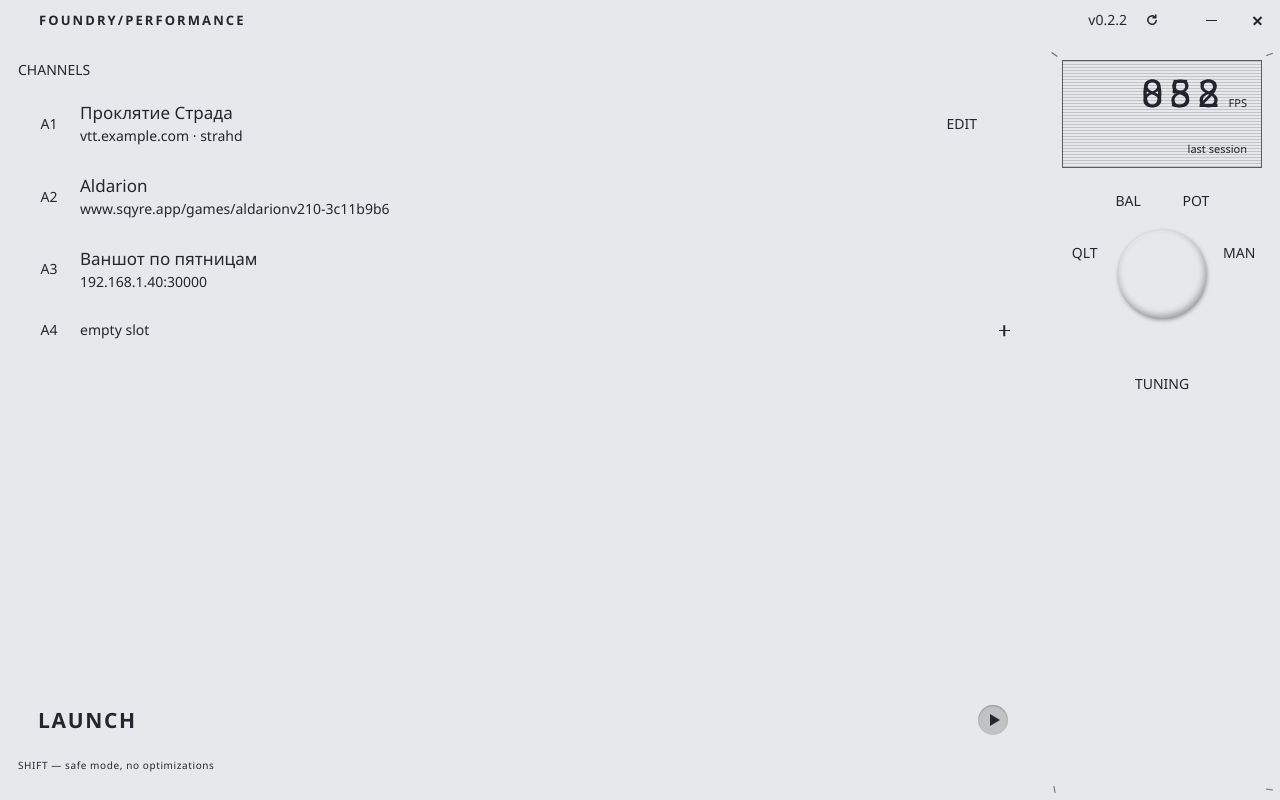
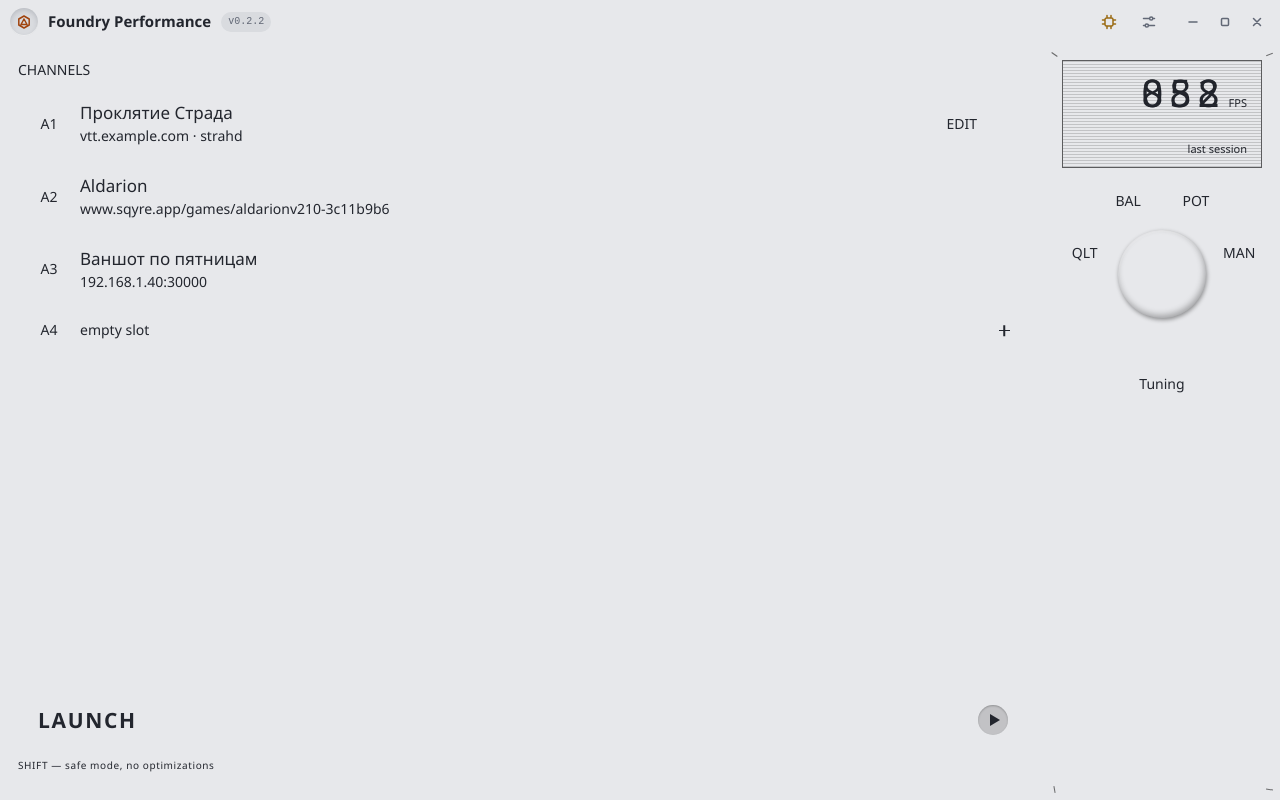
Before and after one commit to TacticalOtaku/FoundryPerformance, a Svelte app: page / in a window 1280 px wide. Built offline with nearby package versions, Linux system fonts and the light colour scheme; a web font is replaced by a local one.

Commit message:
feat: Tactile title bar with version chip, update pill and FLC-style GPU badge

```diff
--- a/src-tauri/capabilities/launcher.json
+++ b/src-tauri/capabilities/launcher.json
@@ -9,6 +9,7 @@
     "core:window:allow-close",
     "core:window:allow-destroy",
     "core:window:allow-minimize",
+    "core:window:allow-toggle-maximize",
     "core:window:allow-start-dragging",
     "allow-get-state",
     "allow-save-server",
--- a/src/App.svelte
+++ b/src/App.svelte
@@ -1,6 +1,11 @@
 <script lang="ts">
 	import TitleBar from "./components/TitleBar.svelte";
-	import VersionTag from "./components/VersionTag.svelte";
+	import GpuBadge from "./components/GpuBadge.svelte";
+	import UpdatePill from "./components/UpdatePill.svelte";
+	import VersionChip from "./components/VersionChip.svelte";
+	import Chip from "./components/tactile/Chip.svelte";
+	import Icon from "./components/tactile/Icon.svelte";
+	import IconButton from "./components/tactile/IconButton.svelte";
 	import Tooltip from "./components/Tooltip.svelte";
 	import InstallScreen from "./screens/InstallScreen.svelte";
 	import MainScreen from "./screens/MainScreen.svelte";
@@ -62,9 +67,27 @@
 
 <div class="tc-root fp-app" bind:this={root} data-theme={dark ? "dark" : "light"} style={accent}>
 	{#if mode?.mode === "launcher" && app.dto}
-		<TitleBar {channel}><VersionTag version={app.dto.version} /></TitleBar>
+		<TitleBar>
+			{#snippet start()}
+				<VersionChip version={app.dto!.version} />
+				<UpdatePill />
+			{/snippet}
+			{#snippet end()}
+				<GpuBadge />
+				<IconButton
+					label={t("main.tune")}
+					size={30}
+					on={app.screen === "tuning"}
+					onclick={() => app.openTuning(app.selected ? { kind: "server", id: app.selected.id } : { kind: "global" })}
+				>
+					<Icon name="sliders" />
+				</IconButton>
+			{/snippet}
+		</TitleBar>
 	{:else}
-		<TitleBar {channel} />
+		<TitleBar>
+			{#snippet start()}{#if channel}<Chip>{channel}</Chip>{/if}{/snippet}
+		</TitleBar>
 	{/if}
 	<main class="screen">
 		{#if kit}
--- /dev/null
+++ b/src/components/GpuBadge.svelte
@@ -0,0 +1,31 @@
+<script lang="ts">
+	import { gpuLevel } from "../lib/gpu";
+	import { t } from "../lib/i18n.svelte";
+	import { app } from "../lib/store.svelte";
+	import Icon from "./tactile/Icon.svelte";
+	import IconButton from "./tactile/IconButton.svelte";
+
+	const probe = $derived(app.gpu);
+	const level = $derived(probe ? gpuLevel(probe) : null);
+	const checks = $derived(
+		probe
+			? [
+					{ ok: probe.webgl2, text: t(probe.webgl2 ? "gpu.webgl2.yes" : "gpu.webgl2.no") },
+					{ ok: probe.hardware, text: t(probe.hardware ? "gpu.hw.yes" : "gpu.hw.no") }
+				]
+			: []
+	);
+	const color = $derived(level === "ok" ? "var(--tc-good)" : level === "software" ? "var(--tc-warning)" : "var(--tc-danger)");
+	const advice = $derived(level === "software" ? t("gpu.advice.software") : level === "none" ? t("gpu.advice.none") : "");
+</script>
+
+{#if probe}
+	<IconButton
+		size={30}
+		label={`${t("gpu.title")}: ${checks.map((c) => c.text).join(", ")}`}
+		style={`color: ${color}`}
+		tip={{ title: t("gpu.title"), body: advice, checks }}
+	>
+		<Icon name="chip" />
+	</IconButton>
+{/if}
--- a/src/components/TitleBar.svelte
+++ b/src/components/TitleBar.svelte
@@ -2,91 +2,59 @@
 	import type { Snippet } from "svelte";
 	import { windowControls } from "../lib/api";
 	import { t } from "../lib/i18n.svelte";
+	import Icon from "./tactile/Icon.svelte";
+	import IconButton from "./tactile/IconButton.svelte";
 
-	/** `children` — свой блок справа вместо текстовой таблички (версия в лаунчере). */
-	let { channel, children }: { channel: string; children?: Snippet } = $props();
+	/** `start` — после названия (версия, обновление); `end` — перед кнопками окна (видеокарта, «Настройка»). */
+	let { start, end }: { start?: Snippet; end?: Snippet } = $props();
 </script>
 
-<header class="bar plate" data-tauri-drag-region>
-	<span class="power" aria-hidden="true"></span>
-	<b class="brand" data-tauri-drag-region>FOUNDRY/PERFORMANCE</b>
-	{#if children}{@render children()}{:else if channel}<span class="tag mono" data-tauri-drag-region>{channel}</span>{/if}
-	<div class="ctl">
-		<button aria-label={t("window.minimize")} onclick={() => windowControls.minimize()}><span class="glyph min"></span></button>
-		<button class="close" aria-label={t("window.close")} onclick={() => windowControls.close()}><span class="glyph x"></span></button>
-	</div>
+<header class="bar" data-tauri-drag-region>
+	<span class="app" aria-hidden="true"><Icon name="app" /></span>
+	<b class="ttl" data-tauri-drag-region>Foundry Performance</b>
+	{#if start}{@render start()}{/if}
+	<span class="sp" data-tauri-drag-region></span>
+	{#if end}{@render end()}{/if}
+	<span class="wb">
+		<IconButton label={t("window.minimize")} size={30} onclick={() => windowControls.minimize()}><Icon name="minimize" /></IconButton>
+		<IconButton label={t("window.maximize")} size={30} onclick={() => windowControls.toggleMaximize()}><Icon name="maximize" /></IconButton>
+		<IconButton label={t("window.close")} size={30} danger onclick={() => windowControls.close()}><Icon name="close" /></IconButton>
+	</span>
 </header>
 
 <style>
 	.bar {
+		height: 44px;
 		display: flex;
 		align-items: center;
-		gap: 12px;
-		height: 40px;
-		padding-left: 20px;
+		gap: 10px;
+		padding: 0 8px 0 10px;
+		user-select: none;
 	}
-	/* питание: горит, пока приложение открыто */
-	.power {
-		width: 7px;
-		height: 7px;
-		border-radius: 50%;
-		background: var(--led-ok);
-		box-shadow: 0 0 6px var(--led-ok);
-	}
-	.brand {
-		font-weight: 800;
-		font-size: 13px;
-		letter-spacing: 0.16em;
-		text-shadow: var(--engrave);
-	}
-	.tag {
-		margin-left: auto;
-		padding: 2px 7px;
-		color: var(--ink-2);
-		background: var(--well);
-		box-shadow: var(--recess);
-	}
-	.ctl {
-		display: flex;
-		height: 100%;
-		margin-left: 12px;
-	}
-	.ctl button {
+	.app {
+		width: 28px;
+		height: 28px;
 		display: grid;
 		place-items: center;
-		width: 46px;
-		height: 100%;
-		color: var(--ink-2);
+		flex: none;
+		border-radius: 99px;
+		background: var(--tc-sunken);
+		box-shadow: var(--tc-press);
+		color: var(--tc-accent-text);
 	}
-	.ctl button:hover {
-		color: var(--ink);
-		background: color-mix(in srgb, var(--face) 80%, var(--ink) 8%);
+	.ttl {
+		font-weight: 600;
+		font-size: 15px;
+		line-height: 1.15;
+		white-space: nowrap;
 	}
-	.ctl .close:hover {
-		color: var(--signal-ink);
-		background: var(--signal);
+	.sp {
+		flex: 1;
+		align-self: stretch;
 	}
-	/* нарисованные значки вместо символов шрифта — одинаково чёткие в любой теме */
-	.glyph {
-		position: relative;
-		width: 11px;
-		height: 11px;
-	}
-	.min::before,
-	.x::before,
-	.x::after {
-		content: "";
-		position: absolute;
-		left: 0;
-		top: 5px;
-		width: 11px;
-		height: 1.5px;
-		background: currentColor;
-	}
-	.x::before {
-		rotate: 45deg;
-	}
-	.x::after {
-		rotate: -45deg;
+	.wb {
+		display: flex;
+		gap: 2px;
+		margin-left: 4px;
 	}
 </style>
--- /dev/null
+++ b/src/components/UpdatePill.svelte
@@ -0,0 +1,20 @@
+<script lang="ts">
+	import { noteLines } from "../lib/changelog";
+	import { t } from "../lib/i18n.svelte";
+	import { app } from "../lib/store.svelte";
+	import Pill from "./tactile/Pill.svelte";
+</script>
+
+{#if app.updating !== null}
+	<Pill tone="accent" role="status">{t("update.progress", { pct: app.updating })}</Pill>
+{:else if app.update}
+	{@const u = app.update}
+	<Pill
+		tone="accent"
+		button
+		onclick={() => app.applyUpdate()}
+		tip={{ title: t("update.notesTitle", { version: u.version }), body: t("update.noNotes"), lines: noteLines(u.notes) }}
+	>
+		{t("update.available", { version: u.version })}
+	</Pill>
+{/if}
--- /dev/null
+++ b/src/components/VersionChip.svelte
@@ -0,0 +1,32 @@
+<script lang="ts">
+	import changelog from "../../CHANGELOG.md?raw";
+	import { notesFor } from "../lib/changelog";
+	import { t } from "../lib/i18n.svelte";
+	import { app } from "../lib/store.svelte";
+	import Chip from "./tactile/Chip.svelte";
+	import Pill from "./tactile/Pill.svelte";
+
+	let { version }: { version: string } = $props();
+
+	const notes = $derived(notesFor(changelog, version));
+	const check = $derived(app.updateCheck);
+	const status = $derived(
+		check === "idle"
+			? ""
+			: check === "available" && app.update
+				? t("update.state.available", { version: app.update.version })
+				: t(`update.state.${check}`)
+	);
+</script>
+
+<!-- версия — кнопка ручной проверки обновлений; в подсказке — что нового в этой версии -->
+<Chip
+	button
+	aria-label={t("update.check")}
+	aria-busy={check === "checking"}
+	onclick={() => app.checkUpdate(true)}
+	tip={{ title: t("version.notesTitle", { version }), body: notes ? t("update.checkHint") : `${t("version.noNotes")} ${t("update.checkHint")}`, lines: notes ?? undefined }}
+>
+	v{version}
+</Chip>
+{#if status}<Pill tone={check === "failed" ? "warn" : "plain"} role="status">{status}</Pill>{/if}
--- a/src/components/VersionTag.svelte
+++ /dev/null
@@ -1,120 +0,0 @@
-<script lang="ts">
-	import changelog from "../../CHANGELOG.md?raw";
-	import { notesFor } from "../lib/changelog";
-	import { t } from "../lib/i18n.svelte";
-	import { app } from "../lib/store.svelte";
-	import { tip } from "../lib/tooltip.svelte";
-
-	let { version }: { version: string } = $props();
-
-	const notes = $derived(notesFor(changelog, version));
-	const notesTip = $derived({
-		title: t("version.notesTitle", { version }),
-		body: notes ? "" : t("version.noNotes"),
-		lines: notes ?? undefined
-	});
-	const check = $derived(app.updateCheck);
-	const status = $derived(
-		check === "idle" || check === "checking"
-			? ""
-			: check === "available" && app.update
-				? t("update.state.available", { version: app.update.version })
-				: t(`update.state.${check}`)
-	);
-</script>
-
-<div class="version">
-	<span class="status mono {check}" role="status">{status}</span>
-	<!-- tabindex: список изменений доступен и с клавиатуры -->
-	<!-- svelte-ignore a11y_no_noninteractive_tabindex -->
-	<span class="tag mono" tabindex="0" {@attach tip(() => notesTip)}>v{version}</span>
-	<button
-		class="check"
-		class:busy={check === "checking"}
-		class:ready={app.update !== null}
-		aria-label={t("update.check")}
-		aria-busy={check === "checking"}
-		{@attach tip(() => ({ title: t("update.check"), body: t("update.checkBody") }))}
-		onclick={() => app.checkUpdate(true)}
-	>
-		<svg viewBox="0 0 12 12" width="12" height="12" aria-hidden="true">
-			<path d="M10.2 6.4A4.2 4.2 0 1 1 8.9 3" />
-			<path d="M9.8 0.9v2.8H7" />
-		</svg>
-	</button>
-</div>
-
-<style>
-	.version {
-		display: flex;
-		align-items: center;
-		gap: 6px;
-		margin-left: auto;
-	}
-	.status {
-		font-size: 11px;
-		color: var(--ink-3);
-	}
-	.status.current {
-		color: var(--led-ok);
-	}
-	.status.failed,
-	.status.available {
-		color: var(--signal-text);
-	}
-	.tag {
-		padding: 2px 7px;
-		color: var(--ink-2);
-		background: var(--well);
-		box-shadow: var(--recess);
-		cursor: help;
-	}
-	.tag:hover {
-		color: var(--ink);
-	}
-	/* мини-клавиша на панели: утоплена, пока идёт проверка */
-	.check {
-		position: relative;
-		display: grid;
-		place-items: center;
-		width: 24px;
-		height: 22px;
-		color: var(--ink-2);
-		background: var(--face-2);
-		box-shadow: var(--lift);
-	}
-	.check:hover {
-		color: var(--ink);
-	}
-	.check:active,
-	.check.busy {
-		box-shadow: var(--recess);
-	}
-	.check svg {
-		fill: none;
-		stroke: currentColor;
-		stroke-width: 1.5;
-		stroke-linecap: round;
-		stroke-linejoin: round;
-	}
-	.busy svg {
-		animation: spin 0.8s linear infinite;
-	}
-	/* найдено обновление — на клавише загорается сигнальная точка */
-	.ready::after {
-		content: "";
-		position: absolute;
-		top: 3px;
-		right: 3px;
-		width: 4px;
-		height: 4px;
-		border-radius: 50%;
-		background: var(--signal);
-		box-shadow: 0 0 4px var(--signal);
-	}
-	@keyframes spin {
-		to {
-			rotate: 360deg;
-		}
-	}
-</style>
--- a/src/lib/api.ts
+++ b/src/lib/api.ts
@@ -75,6 +75,7 @@ async function currentWindow() {
 
 export const windowControls = {
 	minimize: async () => void (await currentWindow())?.minimize(),
+	toggleMaximize: async () => void (await currentWindow())?.toggleMaximize(),
 	close: async () => void (await currentWindow())?.close(),
 	destroy: async () => void (await currentWindow())?.destroy()
 };
--- a/src/lib/i18n/en.json
+++ b/src/lib/i18n/en.json
@@ -8,7 +8,7 @@
   "main.launchSafe": "SAFE MODE",
   "main.launching": "OPENING…",
   "main.safeHint": "SHIFT — safe mode, no optimizations",
-  "main.tune": "TUNING",
+  "main.tune": "Tuning",
   "main.lastSession": "last session",
   "main.lastBench": "last benchmark",
   "main.noData": "no measurements yet",
@@ -85,7 +85,6 @@
   "accent.orchid": "Orchid",
   "accent.rose": "Rose",
   "accent.steel": "Steel",
-  "gpu.unknown": "GPU not detected",
   "accel.label": "ACCEL",
   "accel.on": "ON",
   "accel.software": "SOFTWARE",
@@ -140,7 +139,7 @@
   "tip.quality": "The picture as intended. For powerful GPUs.",
   "tip.balance": "Adaptive resolution with the costly extras off. For a GTX 1060 and similar.",
   "tip.potato": "Everything for frames: low map resolution, no animations, weather or video.",
-  "install.channel": "SETUP",
+  "install.channel": "Setup",
   "install.title": "Let's set it up",
   "install.titleUpgrade": "A new version is here",
   "install.titleCurrent": "Already installed",
@@ -171,7 +170,7 @@
   "install.err.shortcuts": "Couldn't create shortcuts",
   "install.err.register": "Couldn't register the program with Windows",
   "install.err.launch": "Couldn't start the installed program",
-  "uninstall.channel": "UNINSTALL",
+  "uninstall.channel": "Uninstall",
   "uninstall.title": "Switching the panel off?",
   "uninstall.lead": "The program, its shortcuts and its entry in Windows Apps will be removed.",
   "uninstall.wipe": "Also remove my servers, settings and game cache",
@@ -182,10 +181,9 @@
   "uninstall.err.running": "Foundry Performance is still running — close it and try again",
   "uninstall.err.files": "Couldn't remove the program files",
   "led.unknown": "Status appears after the first time you enter the world through the client",
-  "update.available": "UPDATE {version}",
+  "update.available": "Update to {version}",
   "update.notesTitle": "What's new in {version}",
   "update.noNotes": "Click to download and install. The app will restart.",
-  "update.downloading": "downloading update",
   "update.err.source": "Update rejected: the file is not from the official releases",
   "update.err.hash": "Update failed verification: the file was damaged in transit",
   "update.err.signature": "Update failed the signature check — installation cancelled",
@@ -194,7 +192,6 @@
   "update.err.apply": "Couldn't replace the program file. Try again",
   "update.err.check": "Couldn't check for updates: GitHub is unreachable",
   "update.check": "Check for updates",
-  "update.checkBody": "The launcher also checks on start and every half hour.",
   "update.state.checking": "checking…",
   "update.state.current": "up to date",
   "update.state.failed": "offline",
@@ -206,5 +203,15 @@
   "tip.manual": "Lit when tuning has manual changes. Turning to a preset resets this server's changes (turn back to “MAN” to restore them).",
   "knob.globalOverrides": "Shared changes for all servers remain — reset them in “Tuning → Scope: All servers”",
   "main.channels": "CHANNELS",
-  "tuning.fpsInput": "Exact FPS value"
+  "tuning.fpsInput": "Exact FPS value",
+  "window.maximize": "Maximize",
+  "gpu.title": "Graphics card",
+  "gpu.webgl2.yes": "WebGL2 available",
+  "gpu.webgl2.no": "No WebGL2",
+  "gpu.hw.yes": "Hardware acceleration on",
+  "gpu.hw.no": "No hardware acceleration",
+  "gpu.advice.software": "Update the GPU driver and make sure hardware acceleration isn't turned off in Windows.",
+  "gpu.advice.none": "Foundry won't run without WebGL2: update the GPU driver.",
+  "update.progress": "Downloading {pct}%",
+  "update.checkHint": "Click to check for updates."
 }
```
Also changed, not shown: src/lib/i18n/ru.json (+15 -8 lines).
